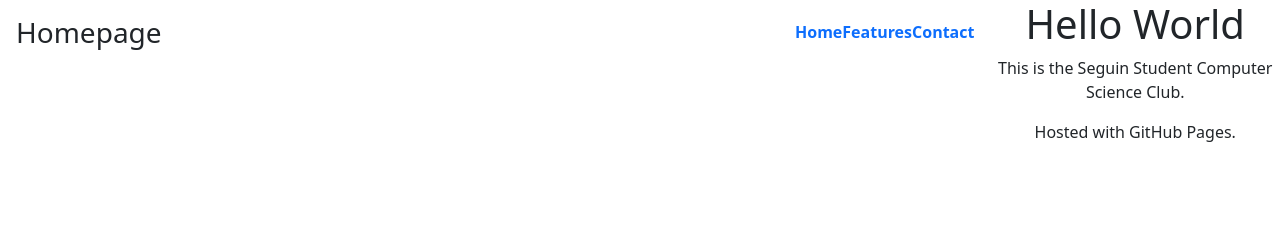
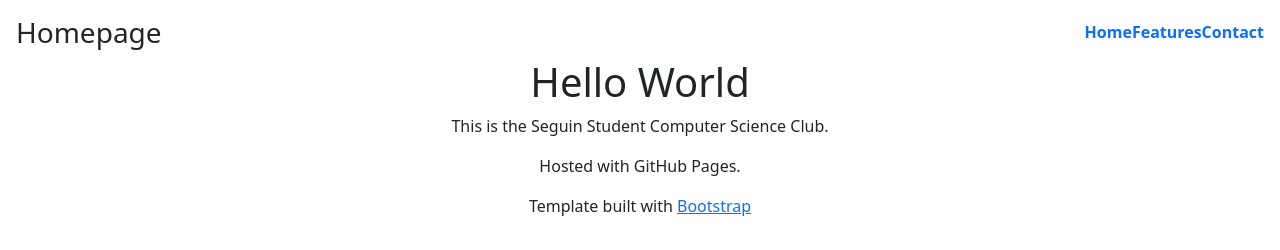
Before and after one commit to Seguin-SCS/Seguin-SCS.github.io, a plain HTML site: page index.html in a window 1280 px wide. Drawn offline with nearby package versions, Linux system fonts and the light colour scheme.

Commit message:
fixed main and body

```diff
--- a/index.html
+++ b/index.html
@@ -17,12 +17,16 @@
                     </nav>
                 </div>
             </header>
-        </div>
-
-        <div>
-            <h1>Hello World</h1>
-            <p>This is the Seguin Student Computer Science Club.</p>
-            <p>Hosted with GitHub Pages.</p>
+            <main class="px-3">
+                <div>
+                    <h1>Hello World</h1>
+                    <p>This is the Seguin Student Computer Science Club.</p>
+                    <p>Hosted with GitHub Pages.</p>
+                </div>
+            </main>
+            <footer class="mt-auto">
+                <p>Template built with <a href="https://getbootstrap.com/">Bootstrap</a></p>
+            </footer>
         </div>
 
 
```
